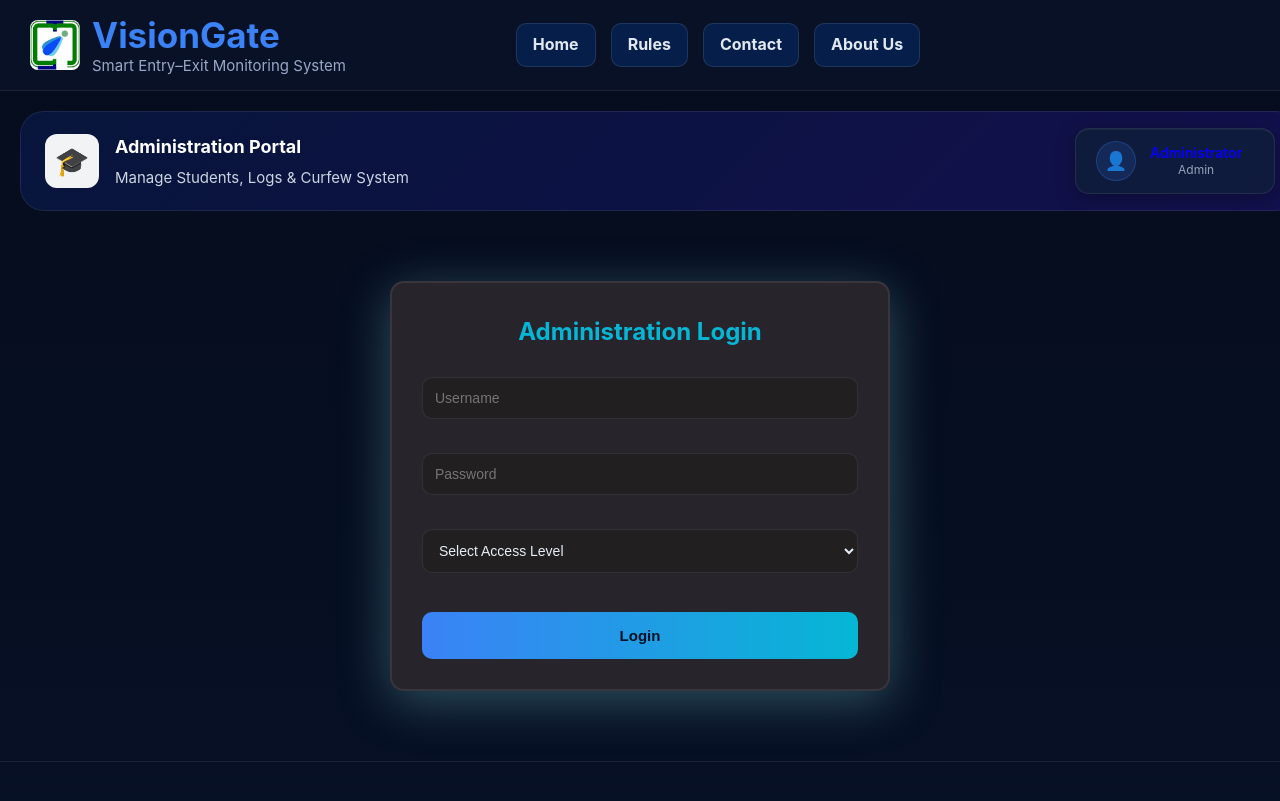
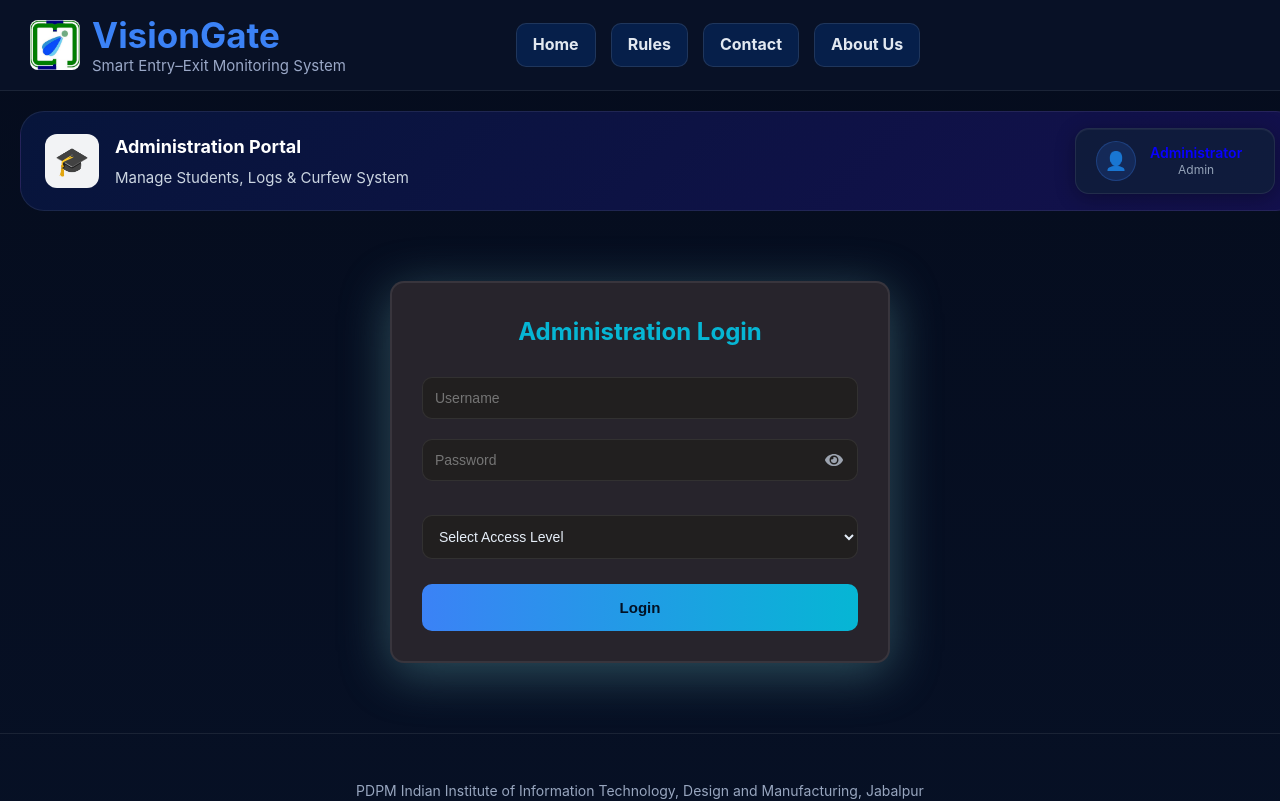
Before and after one commit to malaysaha2007/VisionGate, a React (Vite) app in the folder frontend/: page /AdminLogin in a window 1280 px wide. Shown: the top 801 px of the page. Built offline with nearby package versions, Linux system fonts and the light colour scheme.

Commit message:
Added show/hide password eye button for student, hostel and admin login

```diff
--- a/frontend/src/pages/AdminLogin.jsx
+++ b/frontend/src/pages/AdminLogin.jsx
@@ -1,3 +1,5 @@
+import { FaEye, FaEyeSlash } from "react-icons/fa";
+
 import { useState } from "react";
 import { useNavigate } from "react-router-dom";
 
@@ -19,6 +21,8 @@ function AdminLogin() {
   const [password, setPassword] =
     useState("");
 
+  const [showPassword, setShowPassword] =
+    useState(false);
   const [level, setLevel] =
     useState("");
 
@@ -105,8 +109,14 @@ function AdminLogin() {
               required
             />
 
+            <div className="password-wrapper">
+
             <input
-              type="password"
+              type={
+                showPassword
+                  ? "text"
+                  : "password"
+              }
               placeholder="Password"
               value={password}
               onChange={(e) =>
@@ -116,6 +126,21 @@ function AdminLogin() {
               }
               required
             />
+
+            <span
+              className="eye-btn"
+              onClick={() =>
+                setShowPassword(
+                  !showPassword
+                )
+              }
+            >
+              {showPassword
+                ? <FaEyeSlash />
+                : <FaEye />}
+            </span>
+
+          </div>
 
             <select
               value={level}
--- a/frontend/src/pages/HostelLogin.jsx
+++ b/frontend/src/pages/HostelLogin.jsx
@@ -1,3 +1,5 @@
+import { FaEye, FaEyeSlash } from "react-icons/fa";
+
 import { useState } from "react";
 import { useNavigate } from "react-router-dom";
 
@@ -17,6 +19,8 @@ function HostelLogin() {
   const [hostel, setHostel] = useState("");
   const [role, setRole] = useState("");
   const [password, setPassword] = useState("");
+
+  const [showPassword, setShowPassword] = useState(false);
 
   const handleLogin = async (e) => {
 
@@ -163,8 +167,10 @@ function HostelLogin() {
 
           </select>
 
+          <div className="password-wrapper">
+
             <input
-            type="password"
+              type={showPassword ? "text" : "password"}
               placeholder="Password"
               value={password}
               onChange={(e) =>
@@ -172,6 +178,19 @@ function HostelLogin() {
               }
               required
             />
+
+            <span
+              className="eye-btn"
+              onClick={() =>
+                setShowPassword(!showPassword)
+              }
+            >
+              {showPassword
+                ? <FaEyeSlash />
+                : <FaEye />}
+            </span>
+
+          </div>
 
           <button type="submit">
             Login
--- a/frontend/src/pages/StudentLogin.jsx
+++ b/frontend/src/pages/StudentLogin.jsx
@@ -1,3 +1,5 @@
+import { FaEye, FaEyeSlash } from "react-icons/fa";
+
 import { useNavigate } from "react-router-dom";
 import { useState } from "react";
 import { GoogleLogin } from "@react-oauth/google";
@@ -13,6 +15,8 @@ function StudentLogin() {
   const navigate = useNavigate();
   const [studentid, setStudentid] = useState("");
   const [password, setPassword] = useState("");
+
+  const [showPassword, setShowPassword] = useState(false);
 
   const handleLogin = async (e) => {
     e.preventDefault();
@@ -167,13 +171,34 @@ navigate("/StudentProfile");
 
           <label>Password</label>
 
-          <input
-            type="password"
-            placeholder="Your password"
-            value={password}
-            onChange={(e) => setPassword(e.target.value)}
-            required
-          />
+            <div className="password-wrapper">
+
+              <input
+                type={
+                  showPassword
+                    ? "text"
+                    : "password"
+                }
+                placeholder="Your password"
+                value={password}
+                onChange={(e) =>
+                  setPassword(e.target.value)
+                }
+                required
+              />
+
+              <span
+                className="eye-btn"
+                onClick={() =>
+                  setShowPassword(!showPassword)
+                }
+              >
+                {showPassword
+                  ? <FaEyeSlash />
+                  : <FaEye />}
+              </span>
+
+            </div>
 
           <div className="actions">
 
--- a/frontend/src/styles/AdminLogin.css
+++ b/frontend/src/styles/AdminLogin.css
@@ -114,3 +114,41 @@
   margin: 0;
   font-weight: 500;
 }
+
+
+
+
+
+
+.password-wrapper {
+  position: relative;
+  width: 100%;
+  margin-bottom: 14px;
+}
+
+.password-wrapper input {
+  width: 100%;
+  padding-right: 45px;
+}
+
+.eye-btn {
+  position: absolute;
+  right: 15px;
+  top: 50%;
+  transform: translateY(-50%);
+
+  cursor: pointer;
+
+  color: #9ca3af;
+  font-size: 18px;
+
+  z-index: 5;
+
+  display: flex;
+  align-items: center;
+  justify-content: center;
+}
+
+.eye-btn:hover {
+  color: #00d4ff;
+}
--- a/frontend/src/styles/HostelLogin.css
+++ b/frontend/src/styles/HostelLogin.css
@@ -112,7 +112,7 @@
 
   padding:11px;
 
-  margin-bottom:14px;
+  margin-bottom:0;
 
   border-radius:var(--radius-md);
 
@@ -179,3 +179,40 @@
   }
 
 }
+
+
+
+
+
+.password-wrapper{
+  position:relative;
+  width:100%;
+  margin-bottom:14px;
+}
+.eye-btn{
+  width:auto !important;
+  padding:0 !important;
+  margin:0 !important;
+
+  background:none !important;
+  border:none !important;
+
+  position:absolute;
+
+  right:15px;
+  top:50%;
+
+  transform:translateY(-50%);
+
+  display:flex;
+  align-items:center;
+  justify-content:center;
+
+  font-size:18px;
+
+  color:#9ca3af;
+
+  cursor:pointer;
+
+  z-index:5;
+}
--- a/frontend/src/styles/StudentLogin.css
+++ b/frontend/src/styles/StudentLogin.css
@@ -166,3 +166,46 @@
   justify-content: center;
   margin-top: 10px;
 }
+
+
+
+
+
+
+
+
+.password-wrapper {
+  position: relative;
+  width: 100%;
+  margin-bottom: 14px;
+}
+
+.password-wrapper input {
+  width: 100%;
+  padding-right: 45px;
+}
+
+.eye-btn {
+  position: absolute;
+
+  right: 15px;
+  top: 50%;
+
+  transform: translateY(-50%);
+
+  cursor: pointer;
+
+  color: #9ca3af;
+
+  font-size: 18px;
+
+  z-index: 5;
+
+  display: flex;
+  align-items: center;
+  justify-content: center;
+}
+
+.eye-btn:hover {
+  color: #00d4ff;
+}
```
Lines whose indentation alone changed are shown as unchanged.
